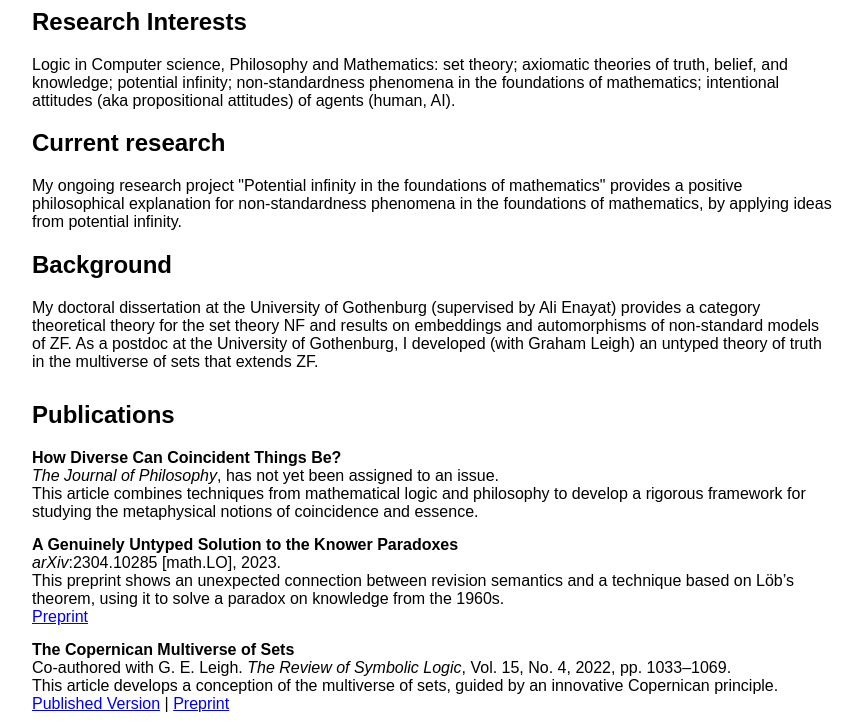
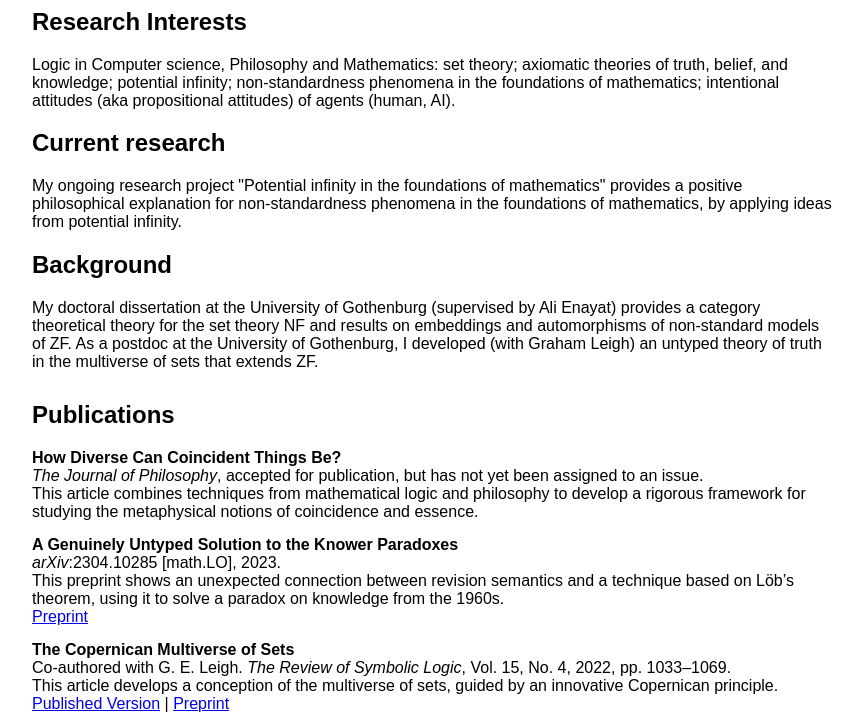
Before and after one commit to pgorbow/pgorbow.github.io, a plain HTML site: page index.html in a window 1280 px wide. Shown: the part 341-1066 px from the top of the page, without its empty margins (208-1070 px from the left). Drawn offline with Linux system fonts and the light colour scheme.

Commit message:
Update index.html

```diff
--- a/index.html
+++ b/index.html
@@ -57,7 +57,7 @@
     <ul>
         <li>
             <strong>How Diverse Can Coincident Things Be?</strong><br>
-            <em>The Journal of Philosophy</em>, has not yet been assigned to an issue.<br>
+            <em>The Journal of Philosophy</em>, accepted for publication, but has not yet been assigned to an issue.<br>
             This article combines techniques from mathematical logic and philosophy to develop a rigorous framework for studying the metaphysical notions of coincidence and essence.<br>
         </li>
         <li>
```
